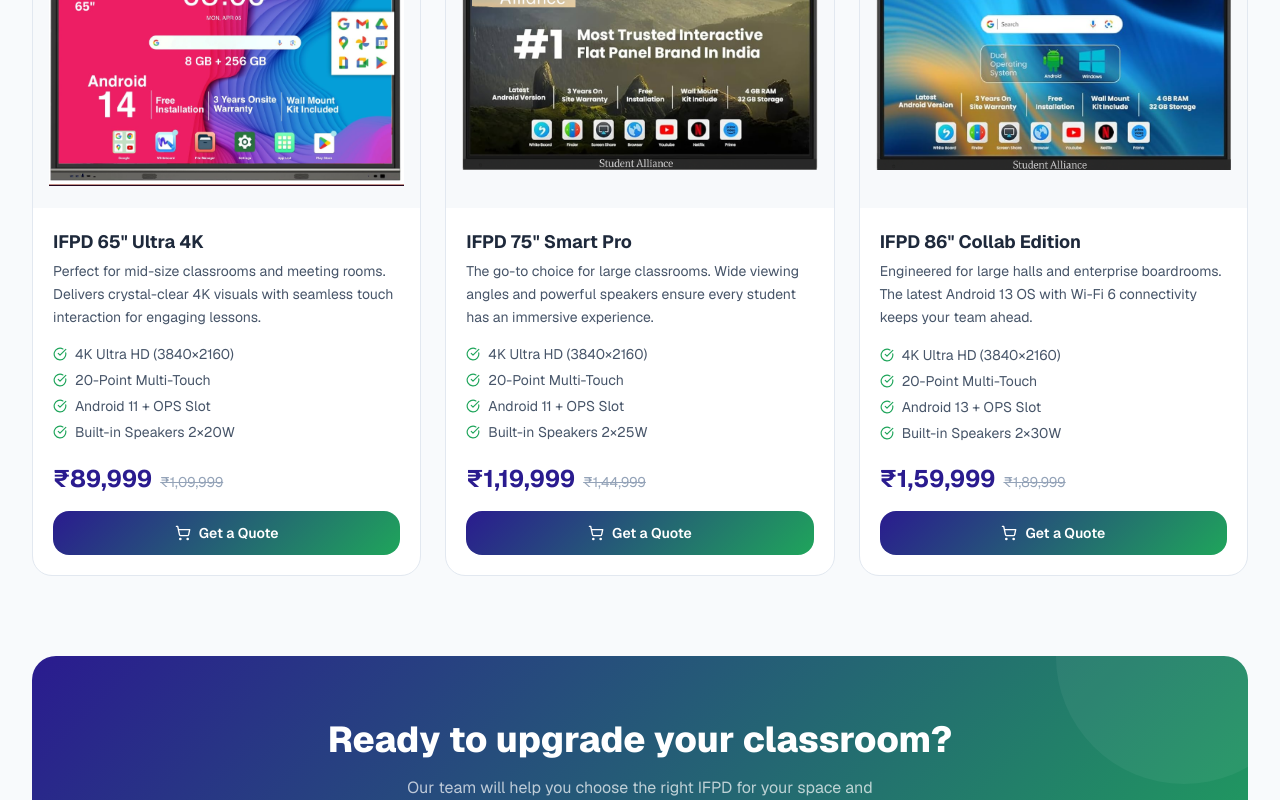
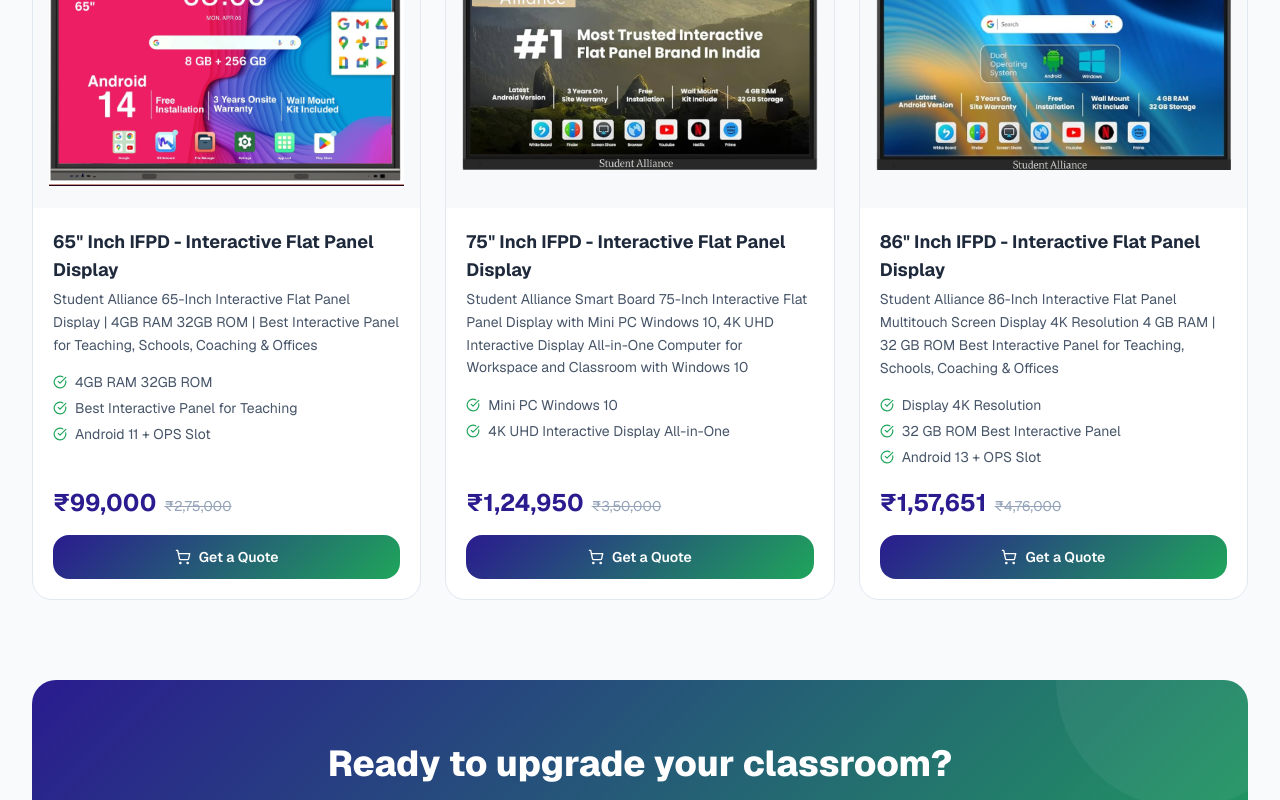
Before and after one commit to Code4Bharat1/IFPD_Student_Alliance, a Next.js app: page / in a window 1280 px wide. Shown: the part 1717-2517 px from the top of the page. Built offline with nearby package versions, Linux system fonts and the light colour scheme.

Commit message:
update products.js

```diff
--- a/src/data/products.js
+++ b/src/data/products.js
@@ -1,73 +1,63 @@
 export const products = [
   {
     id: 1,
-    name: 'IFPD 65" Ultra 4K',
+    name: '65" Inch IFPD - Interactive Flat Panel Display',
     shortName: '65" Display',
-    price: 89999,
-    originalPrice: 109999,
+    price: "99000",
+    originalPrice: "275000",
     size: 65,
     category: "classroom",
     badge: "Best Seller",
     image: "/images/65_inch.png",
     features: [
-      "4K Ultra HD (3840×2160)",
-      "20-Point Multi-Touch",
-      "Android 11 + OPS Slot",
-      "Built-in Speakers 2×20W",
-      "Anti-Glare Glass",
-      "HDMI / USB / VGA",
+      "4GB RAM 32GB ROM",
+      "Best Interactive Panel for Teaching",
+      "Android 11 + OPS Slot"
     ],
     description:
-      "Perfect for mid-size classrooms and meeting rooms. Delivers crystal-clear 4K visuals with seamless touch interaction for engaging lessons.",
+      "Student Alliance 65-Inch Interactive Flat Panel Display | 4GB RAM 32GB ROM | Best Interactive Panel for Teaching, Schools, Coaching & Offices",
   },
   {
     id: 2,
-    name: 'IFPD 75" Smart Pro',
+    name: '75" Inch IFPD - Interactive Flat Panel Display',
     shortName: '75" Display',
-    price: 119999,
-    originalPrice: 144999,
+    price: "124950",
+    originalPrice: "350000",
     size: 75,
     category: "classroom",
     badge: "Popular",
     image: "/images/75_inch.jpg",
     features: [
-      "4K Ultra HD (3840×2160)",
-      "20-Point Multi-Touch",
-      "Android 11 + OPS Slot",
-      "Built-in Speakers 2×25W",
-      "Zero Bonding Technology",
-      "Wireless Screen Mirroring",
+      "Mini PC Windows 10",
+      "4K UHD Interactive Display All-in-One"
     ],
     description:
-      "The go-to choice for large classrooms. Wide viewing angles and powerful speakers ensure every student has an immersive experience.",
+      "Student Alliance Smart Board 75-Inch Interactive Flat Panel Display with Mini PC Windows 10, 4K UHD Interactive Display All-in-One Computer for Workspace and Classroom with Windows 10",
   },
   {
     id: 3,
-    name: 'IFPD 86" Collab Edition',
+    name: '86" Inch IFPD - Interactive Flat Panel Display',
     shortName: '86" Display',
-    price: 159999,
-    originalPrice: 189999,
+    price: "157651",
+    originalPrice: "476000",
     size: 86,
     category: "enterprise",
     badge: "New",
     image: "/images/86_inch.jpg",
     features: [
-      "4K Ultra HD (3840×2160)",
-      "20-Point Multi-Touch",
-      "Android 13 + OPS Slot",
-      "Built-in Speakers 2×30W",
-      "Front Camera 8MP",
-      "Wi-Fi 6 + Bluetooth 5.0",
+      "Display 4K Resolution",
+      "32 GB ROM Best Interactive Panel",
+      "Android 13 + OPS Slot"
     ],
     description:
-      "Engineered for large halls and enterprise boardrooms. The latest Android 13 OS with Wi-Fi 6 connectivity keeps your team ahead.",
+      "Student Alliance 86-Inch Interactive Flat Panel Multitouch Screen Display 4K Resolution 4 GB RAM | 32 GB ROM Best Interactive Panel for Teaching, Schools, Coaching & Offices",
   },
   {
     id: 4,
-    name: 'IFPD 98" Titan Series',
+    name: '98" Inch IFPD - Interactive Flat Panel Display',
     shortName: '98" Display',
-    price: 229999,
-    originalPrice: 279999,
+    price: 489975,
+    originalPrice: "750000",
     size: 98,
     category: "enterprise",
     badge: "Premium",
@@ -81,7 +71,7 @@
       "LAN / Wi-Fi 6 / BT 5.0",
     ],
     description:
-      "Our flagship 98-inch Titan delivers an awe-inspiring experience for auditoriums and large conference centers. No audience left unengaged.",
+      "Student Alliance 98-Inch Interactive Flat Panel Multitouch Screen Display 4K Resolution 6 GB RAM | 128 GB ROM Best Interactive Panel for Teaching, Schools, Coaching & Offices",
   },
 ];
 
```
